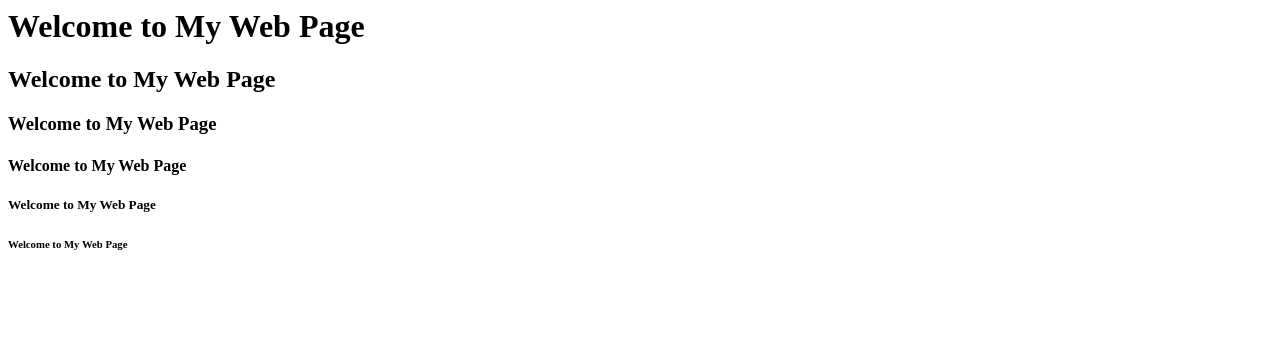
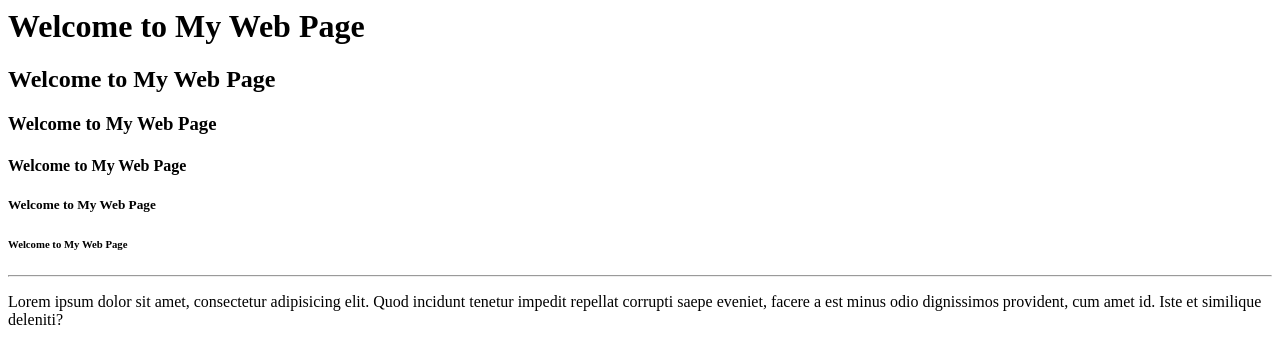
Before and after one commit to Shakya-dspm/HTML_Tags, a plain HTML site: page index.html in a window 1280 px wide. Drawn offline with Linux system fonts and the light colour scheme.

Commit message:
Add paragraph and hr

```diff
--- a/index.html
+++ b/index.html
@@ -14,6 +14,10 @@
     <h5>Welcome to My Web Page</h5>
     <h6>Welcome to My Web Page</h6>
 
+    <hr>
+
+    <!-- Paragraph tags -->
+    <p>Lorem ipsum dolor sit amet, consectetur adipisicing elit. Quod incidunt tenetur impedit repellat corrupti saepe eveniet, facere a est minus odio dignissimos provident, cum amet id. Iste et similique deleniti? </p>
 
 </body>
 
```
